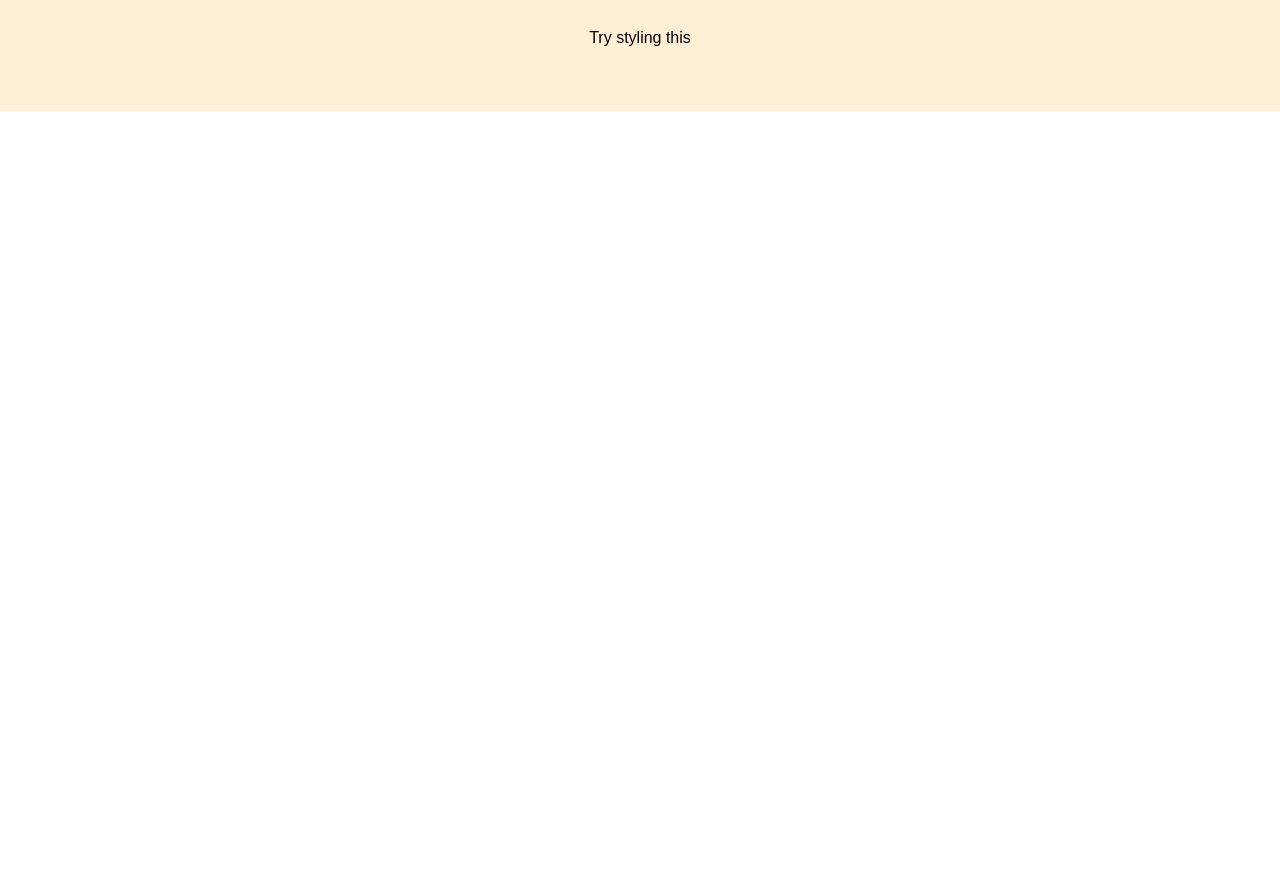
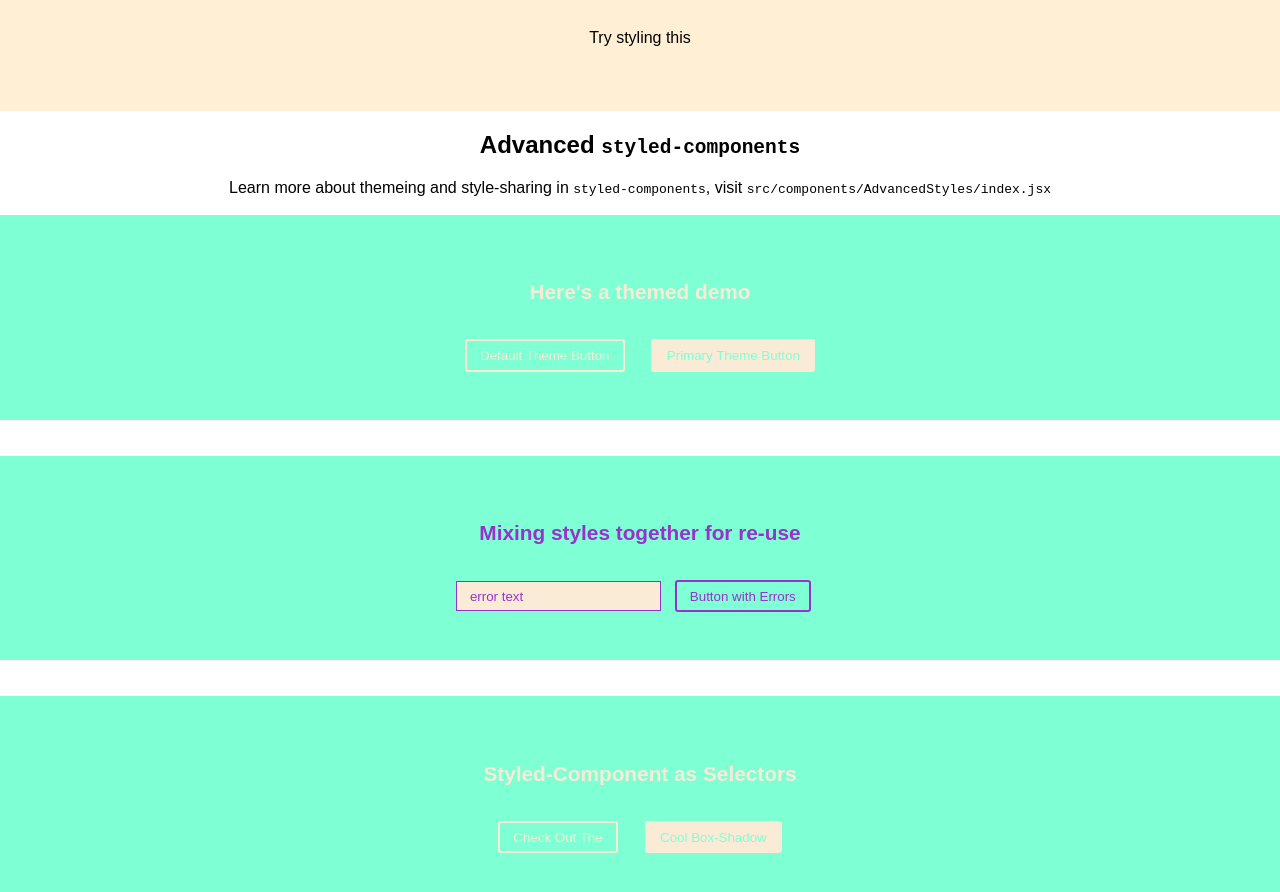
Before and after one commit to schwers-zz/qcon-react-styled, a React (Create React App) app: page / in a window 1280 px wide. Shown: the part 1740-2632 px from the top of the page. Before the commit the page ends 1851 px from the top, so only its background shows below. Built offline with nearby package versions, Linux system fonts and the light colour scheme.

Commit message:
Checkpoint nested selectors

```diff
--- a/src/App.js
+++ b/src/App.js
@@ -15,6 +15,12 @@ import {
   FlexDemo,
   YourFirstStyledComponents,
 } from './components/StyledDemo';
+
+import {
+  CSSSharingDemo,
+  NestedSelectorsDemo,
+  ThemeDemo,
+} from './components/AdvancedStyles';
 
 // TODO - swap to styled-components
 
@@ -62,7 +68,7 @@ class App extends Component {
           <h2>
             Basics of <code>styled-components</code>
           </h2>
-            To Start learning <code>styled-components</code>, visit <code>src/components/StyledDemo/index.jsx</code>
+            To start learning <code>styled-components</code>, visit <code>src/components/StyledDemo/index.jsx</code>
         </div>
         <br />
         <Demo />
@@ -75,6 +81,21 @@ class App extends Component {
         <br />
         <br />
         <YourFirstStyledComponents />
+
+        <div>
+          <h2>
+            Advanced <code>styled-components</code>
+          </h2>
+            Learn more about themeing and style-sharing in <code>styled-components</code>, visit <code>src/components/AdvancedStyles/index.jsx</code>
+        </div>
+        <br />
+        <ThemeDemo />
+        <br />
+        <br />
+        <CSSSharingDemo />
+        <br />
+        <br />
+        <NestedSelectorsDemo />
       </div>
     );
   }
--- /dev/null
+++ b/src/components/AdvancedStyles/index.jsx
@@ -0,0 +1,222 @@
+import React from 'react';
+import styled, { css, ThemeProvider } from 'styled-components';
+
+import Theme from './theme';
+
+/**
+ * Styled Components provides some advanced features that
+ * help applications scale, and help you re-use code in
+ * your org.
+ *
+ * Let's start with `ThemeProvider`. `ThemeProvider` lets you specify
+ * a theme for you application, and use it in all of your components.
+ * You can dynamically update the theme, and all of your styles will
+ * update in turn.
+ *
+ * This means a few things:
+ *   - easily implement application-wide UI themes in your application
+ *   - have sub-sections of your app use different styles
+ *   - share components across apps, but with a different theme
+ *
+ * Themes, in their most basic useage, are just `Objects`. So you
+ * can store hex color strings, image urls, padding sizes, and
+ * anything else you can dream of.
+ *
+ * Let's revisit the wrapper and button demos from before,
+ * but with a theme. The only code in the components that's changed
+ * is that we're using our theme for things like colors, padding,
+ * font-sizes, etc.
+ *
+ */
+
+const Title = styled.h1`
+  font-size: ${ props => props.theme.fontSize }em;
+  text-align: center;
+  color: ${ props => props.theme.color };
+`;
+
+// Create a Wrapper component that'll render a <section> tag with some styles
+const Wrapper = styled.section`
+  padding: ${ props => props.theme.wrapperPadding }em;
+  background: ${ props => props.theme.backgroundColor };
+`;
+
+const Button = styled.button`
+  border-radius: ${ props => props.theme.buttonBorderRadius }px;
+  padding: 0.5em 1em;
+  margin: 0 1em;
+  background: transparent;
+  color: ${ props => props.theme.color };
+  border: 2px solid ${ props => props.theme.color };
+
+  ${ props => props.primary && css`
+    background: ${ props => props.theme.color };
+    color: ${ props => props.theme.backgroundColor };
+  `}
+`;
+
+export const ThemeDemo = () => (
+  <ThemeProvider theme={ Theme }>
+    <Wrapper>
+      <Title>
+        Here's a themed demo
+      </Title>
+      <br />
+      <div>
+        <Button>
+          Default Theme Button
+        </Button>
+        <Button primary>
+          Primary Theme Button
+        </Button>
+      </div>
+    </Wrapper>
+  </ThemeProvider>
+);
+
+/**
+ * Try changing the Theme, adding your own styles, and making
+ * components that use the Theme
+ */
+
+ /**
+  * Let's explore some other ways we can share styles with
+  * the `css` helper. `css` lets you write chunks of styles
+  * can be shared between different components.
+  * It can rely on `theme`, or component props.
+  *
+  * Let's say application has some error styles that should
+  * apply to different components. e.g. we want to color the border
+  * and text of whatever element has an error.
+  *
+  * `css` to the rescue!
+  */
+
+  const errorStyles = css`
+    ${ props => props.error && css`
+      border-color: ${ props => props.theme.highlight };
+      color: ${ props => props.theme.highlight };
+    `};
+  `;
+
+  const InputWithErrors = styled.input`
+    outline: none;
+    padding: 0.5em 1em;
+    border: 1px solid ${ props => props.theme.lowlight };
+    border-radius: ${ props => props.theme.buttonBorderRadius };
+    background-color: ${ props => props.theme.color };
+    color: ${ props => props.theme.backgroundColor };
+
+    // Mixin error styles.
+    // Put it last so it can overwrite styles if necessary
+    ${ errorStyles };
+  `;
+
+export const ButtonWithErrors = styled(Button)`
+  ${ errorStyles };
+`;
+
+export const TitleWithErrros = styled(Title)`
+  ${ errorStyles };
+`;
+
+export const CSSSharingDemo = () => (
+  <ThemeProvider theme={ Theme }>
+    <Wrapper>
+      <TitleWithErrros error>
+        Mixing styles together for re-use
+      </TitleWithErrros>
+      <br />
+      <InputWithErrors
+        error
+        type="text"
+        value="error text"
+      />
+      <ButtonWithErrors error>
+        Button with Errors
+      </ButtonWithErrors>
+    </Wrapper>
+  </ThemeProvider>
+);
+
+
+/**
+ * Applying styles to any component
+ *
+ * You may noticed above, that we used `styled` to apply
+ * the `${ errorStyles }` to our pre-existing components
+ * `Button` and `Title`. This is a powerful way that can be
+ * be used to apply styles to any component!
+ *
+ * `styled` itself can be used to wrap any component.
+ * In the case of `ButtonWithErrors`, `styled(Button)` is creating
+ * a new component that wrappers `Button`. `ButtonWithErrors`
+ * can have its own styles, and `styled-componens` generates
+ * a classname for those styles, and then passes it, and any other
+ * arguments of the component, to `Button`. This means
+ * you can easily wrap components within `styled` to adjust them.
+ *
+ * This is especially handy for sharing code. e.g. make some base
+ * components and UI in your application. Then, if you have
+ * any one-off use-cases, you can use `styled`.
+ */
+
+/**
+ * Try going back to our todo list example, and applying some styles
+ * to the `ListInput` and `ListItem` components
+ */
+
+
+/**
+ * Nested Selectors
+ *
+ * One last feature we should cover is nested-selectors.
+ *
+ * Most of the time in styled-components, you don't need to
+ * resort using css selectors that modify something multiple layers
+ * down in the component hierarchy. But, it does happen.
+ *
+ * Any styled-component class can be used as a css selector inside
+ * your styles! As long as you can import the styled-component
+ * you want to apply styles to, you can!
+ *
+ * Let's make a simple demo of this by making our buttons
+ * have a box-shadow when we hover anywhere on the wrapper.
+ * Let's also adjust the `Title`
+ */
+
+export const HoverableWrapper = styled(Wrapper)`
+  ${ Title } {
+    font-weight: bold;
+    text-decoration: underline;
+  }
+
+  ${ Button } {
+    transition: box-shadow 0.3s ease;
+  }
+
+  &:hover {
+    ${ Button } {
+      box-shadow: 3px 3px 5px 6px ${ props => props.theme.lowlight };
+    }
+  }
+`;
+
+export const NestedSelectorsDemo = () => (
+  <ThemeProvider theme={ Theme }>
+    <Wrapper>
+      <Title>
+        Styled-Component as Selectors
+      </Title>
+      <br />
+      <div>
+        <Button>
+          Check Out The
+        </Button>
+        <Button primary>
+          Cool Box-Shadow
+        </Button>
+      </div>
+    </Wrapper>
+  </ThemeProvider>
+);
--- /dev/null
+++ b/src/components/AdvancedStyles/theme.js
@@ -0,0 +1,9 @@
+export default {
+  backgroundColor: 'aquamarine',
+  buttonBorderRadius: 3,
+  color: 'antiquewhite',
+  fontSize: 1.3,
+  highlight: 'darkorchid',
+  lowlight: 'darkslategrey',
+  wrapperPadding: 3,
+};
--- a/src/components/StyledDemo/index.jsx
+++ b/src/components/StyledDemo/index.jsx
@@ -60,7 +60,7 @@ const Button = styled.button`
   color: palevioletred;
   border: 2px solid palevioletred;
 
-  ${ props => props.primary && `
+  ${ props => props.primary && css`
     background: palevioletred;
     color: white;
   `}
```
